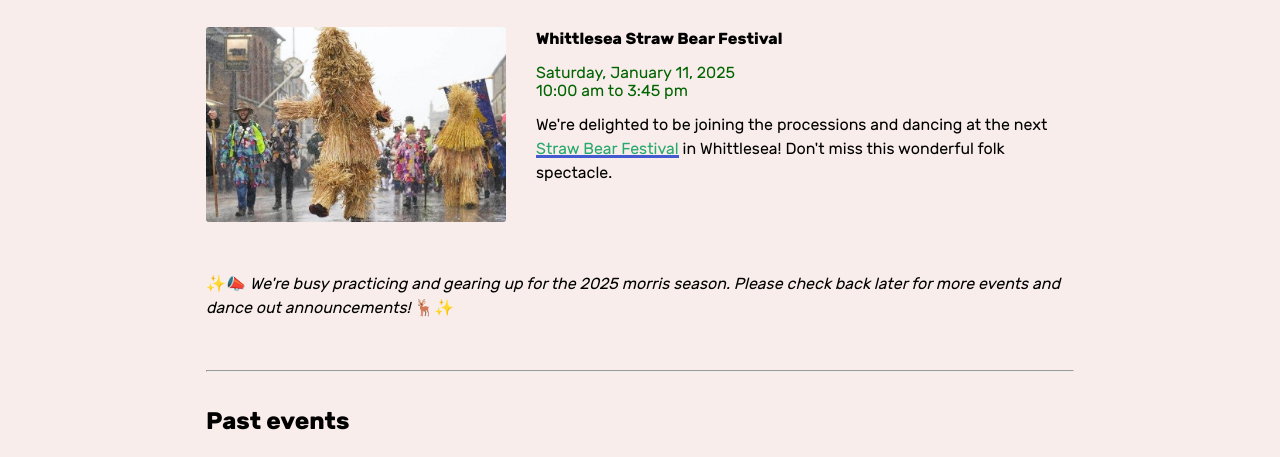
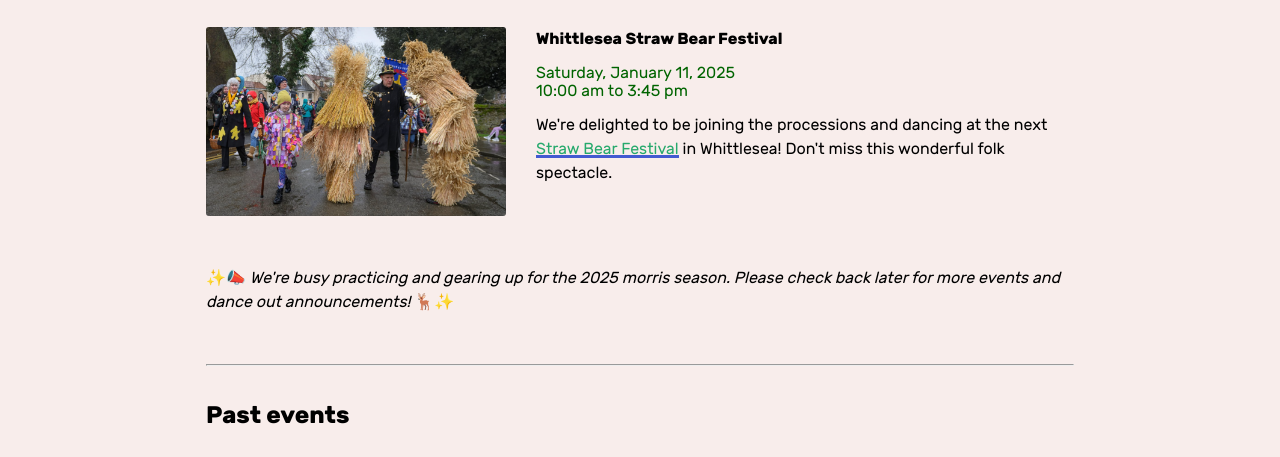
Before and after one commit to minkaotic/quaggy-morris, a plain HTML site: page events.html in a window 1280 px wide. Shown: the part 296-753 px from the top of the page. Drawn offline with Linux system fonts and the light colour scheme.

Commit message:
Update photo

```diff
--- a/events.html
+++ b/events.html
@@ -43,7 +43,7 @@
     <h1 class="events-headline">Events</h1>
 
     <div class="event">
-      <img src="img/events/strawbear.jpg" alt="" />
+      <img src="img/events/strawbear.png" alt="" />
       <div>
         <p class="ev-title">Whittlesea Straw Bear Festival</p>
         <p class="ev-date">Saturday, January 11, 2025</p>
```
Also changed, not shown: img/events/strawbear.jpg (deleted), img/events/strawbear.png (added).
